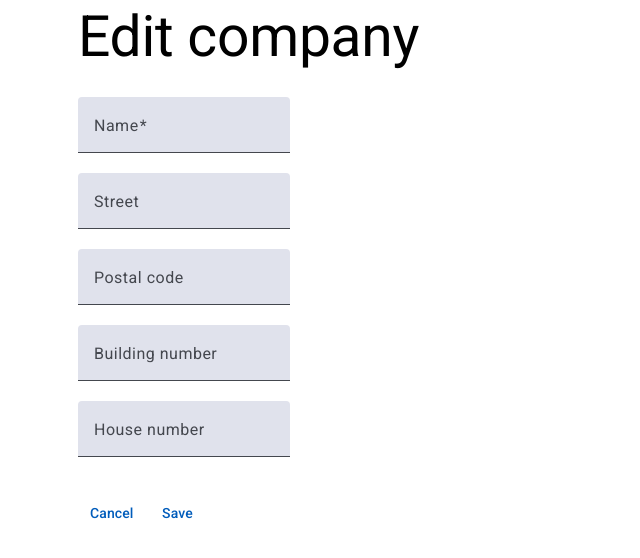
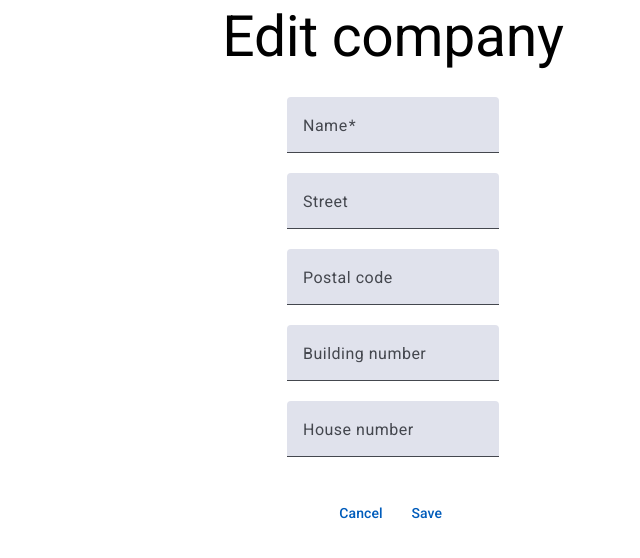
Before and after one commit to jdoch/asset-management-app, an Angular app in the folder frontend/: page /company/1 in a window 1280 px wide. Shown: the top 558 px of the page, without its empty margins (247-887 px from the left). Built offline with nearby package versions, Linux system fonts and the light colour scheme; no server answers.

Commit message:
Center edit company component

```diff
--- a/frontend/src/app/edit-company-page/edit-company-page.component.css
+++ b/frontend/src/app/edit-company-page/edit-company-page.component.css
@@ -4,6 +4,13 @@
   align-items: flex-start;
 }
 
+.edit-company-container {
+  display: flex;
+  flex-direction: column;
+  align-items: center;
+  justify-content: center;
+}
+
 .actions {
   margin-top: 1rem;
 }
--- a/frontend/src/app/edit-company-page/edit-company-page.component.html
+++ b/frontend/src/app/edit-company-page/edit-company-page.component.html
@@ -1,3 +1,4 @@
+<div class="edit-company-container">
   <h1>Edit company</h1>
   <form [formGroup]="form" class="form-group">
     <mat-form-field>
@@ -25,3 +26,4 @@
     <button mat-button (click)="onCancel()">Cancel</button>
     <button mat-button (click)="onSubmit()">Save</button>
   </div>
+</div>
```
Lines whose indentation alone changed are shown as unchanged.
